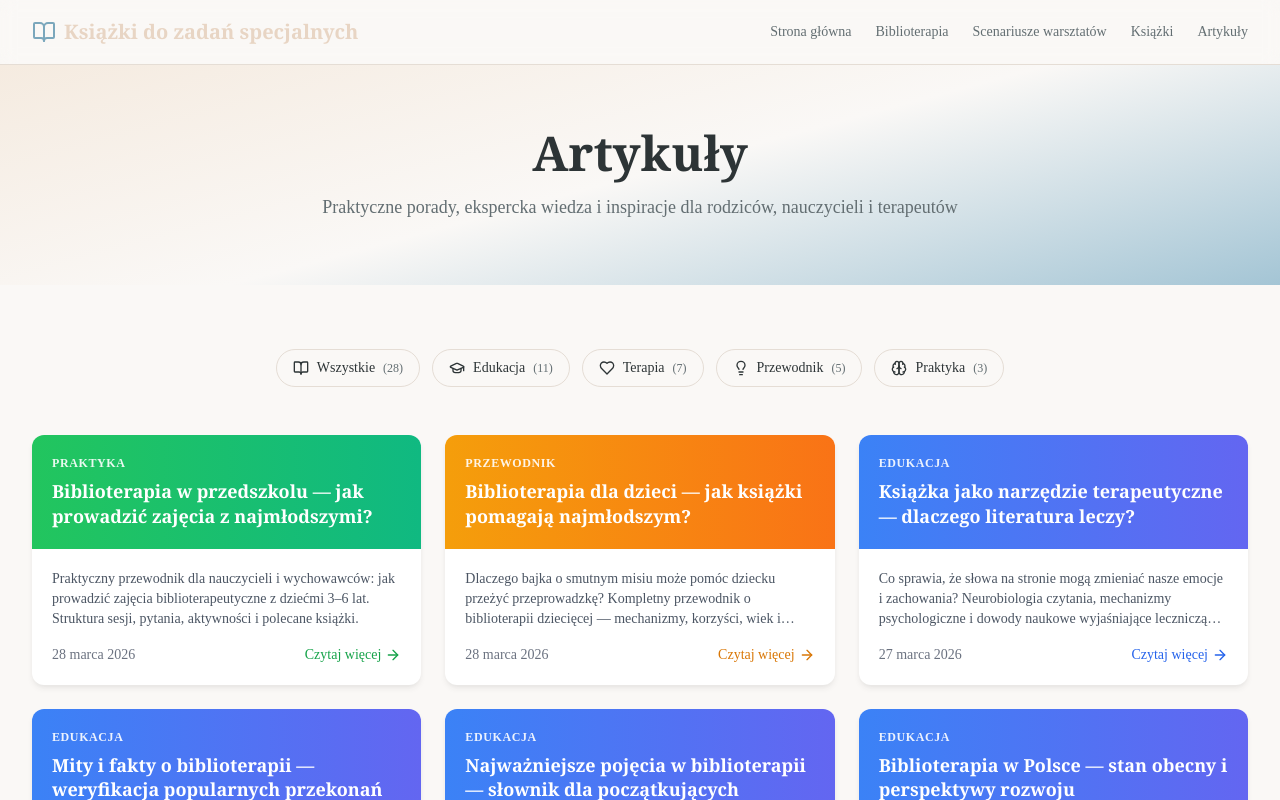
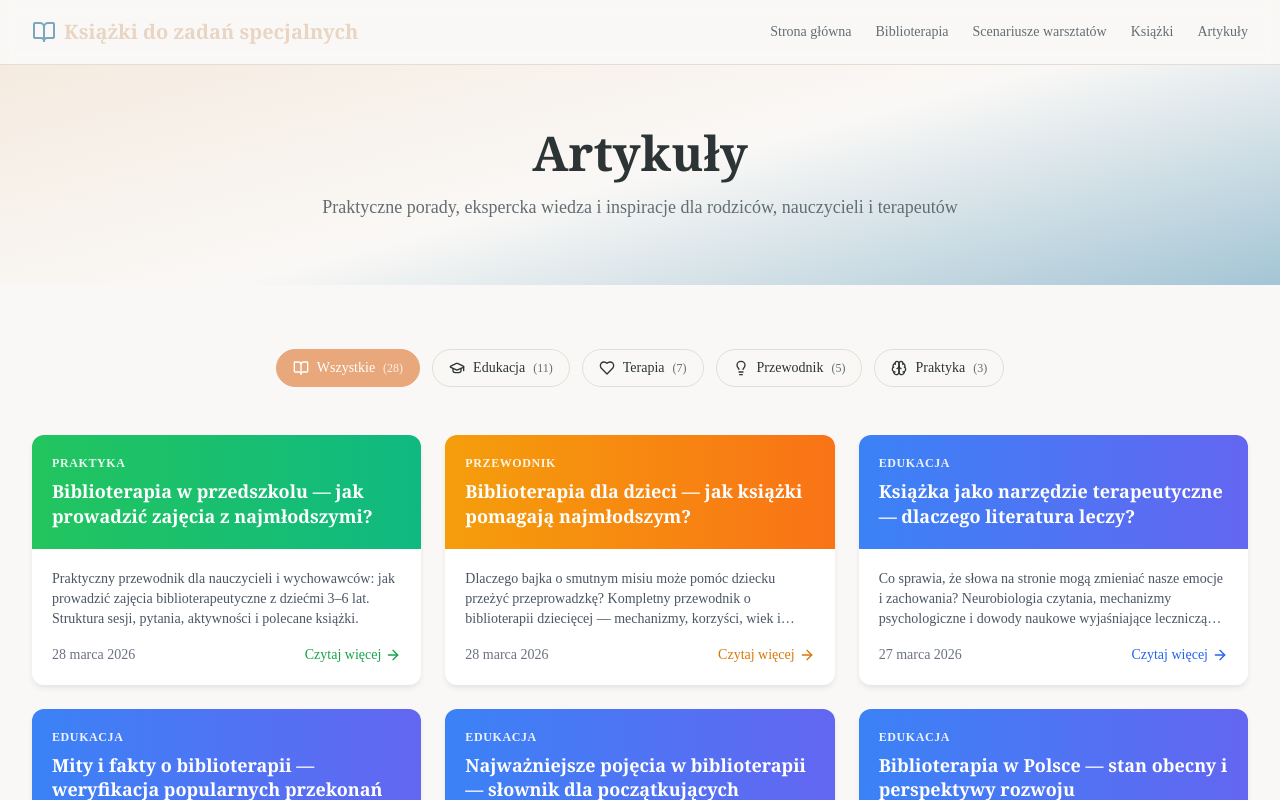
Before and after one commit to totawierzba-star/sg-8666905e-bcc0-4ab2-a8e9-61b5a6ffc3b2-1773721541, a Next.js app: page /artykuly in a window 1280 px wide. Shown: the top 800 px of the page. Built offline with nearby package versions, Linux system fonts and the light colour scheme.

Commit message:
Fix article category filter: add useState, active state styling, article filtering
Co-Authored-By: Claude Sonnet 4.6 <noreply@anthropic.com>

```diff
--- a/src/pages/artykuly/index.tsx
+++ b/src/pages/artykuly/index.tsx
@@ -1,3 +1,4 @@
+import { useState } from "react";
 import { SEO } from "@/components/SEO";
 import { Layout } from "@/components/Layout";
 import { BookOpen, Lightbulb, Brain, Heart, GraduationCap, ArrowRight } from "lucide-react";
@@ -278,6 +279,11 @@ const categories = [
 ];
 
 export default function ArticlesPage() {
+  const [activeCategory, setActiveCategory] = useState("Wszystkie");
+  const filteredArticles = activeCategory === "Wszystkie"
+    ? articles
+    : articles.filter(a => a.category === activeCategory);
+
   return (
     <Layout>
       <SEO
@@ -306,11 +312,16 @@ export default function ArticlesPage() {
             {categories.map((category) => (
               <button
                 key={category.name}
-                className="flex items-center gap-2 px-4 py-2 rounded-full border border-border hover:border-accent hover:text-accent transition-colors bg-background"
+                onClick={() => setActiveCategory(category.name)}
+                className={`flex items-center gap-2 px-4 py-2 rounded-full border transition-colors ${
+                  activeCategory === category.name
+                    ? "border-accent bg-accent text-white"
+                    : "border-border hover:border-accent hover:text-accent bg-background"
+                }`}
               >
                 <category.icon className="h-4 w-4" />
                 <span className="text-sm font-medium">{category.name}</span>
-                <span className="text-xs text-muted-foreground">
+                <span className={`text-xs ${activeCategory === category.name ? "text-white/80" : "text-muted-foreground"}`}>
                   ({category.count})
                 </span>
               </button>
@@ -318,7 +329,7 @@ export default function ArticlesPage() {
           </div>
 
           <div className="grid md:grid-cols-2 lg:grid-cols-3 gap-6">
-            {articles.map((article) => {
+            {filteredArticles.map((article) => {
               const href = (article as { href?: string }).href ?? `/artykuly/${article.slug}`;
               const gradient = categoryColors[article.category] ?? "from-slate-500 to-gray-500";
               const accent = categoryAccent[article.category] ?? "text-slate-600";
```
